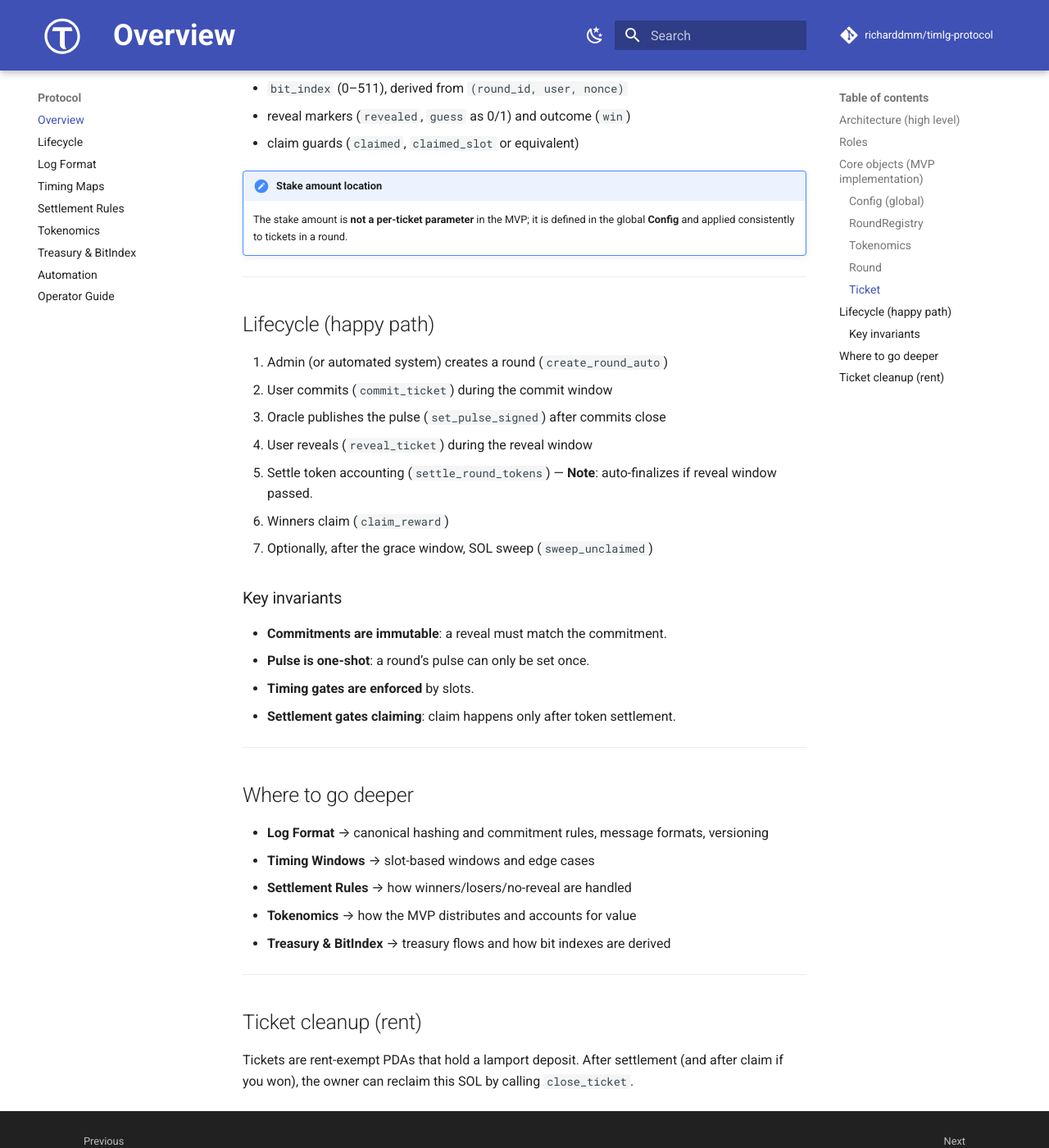
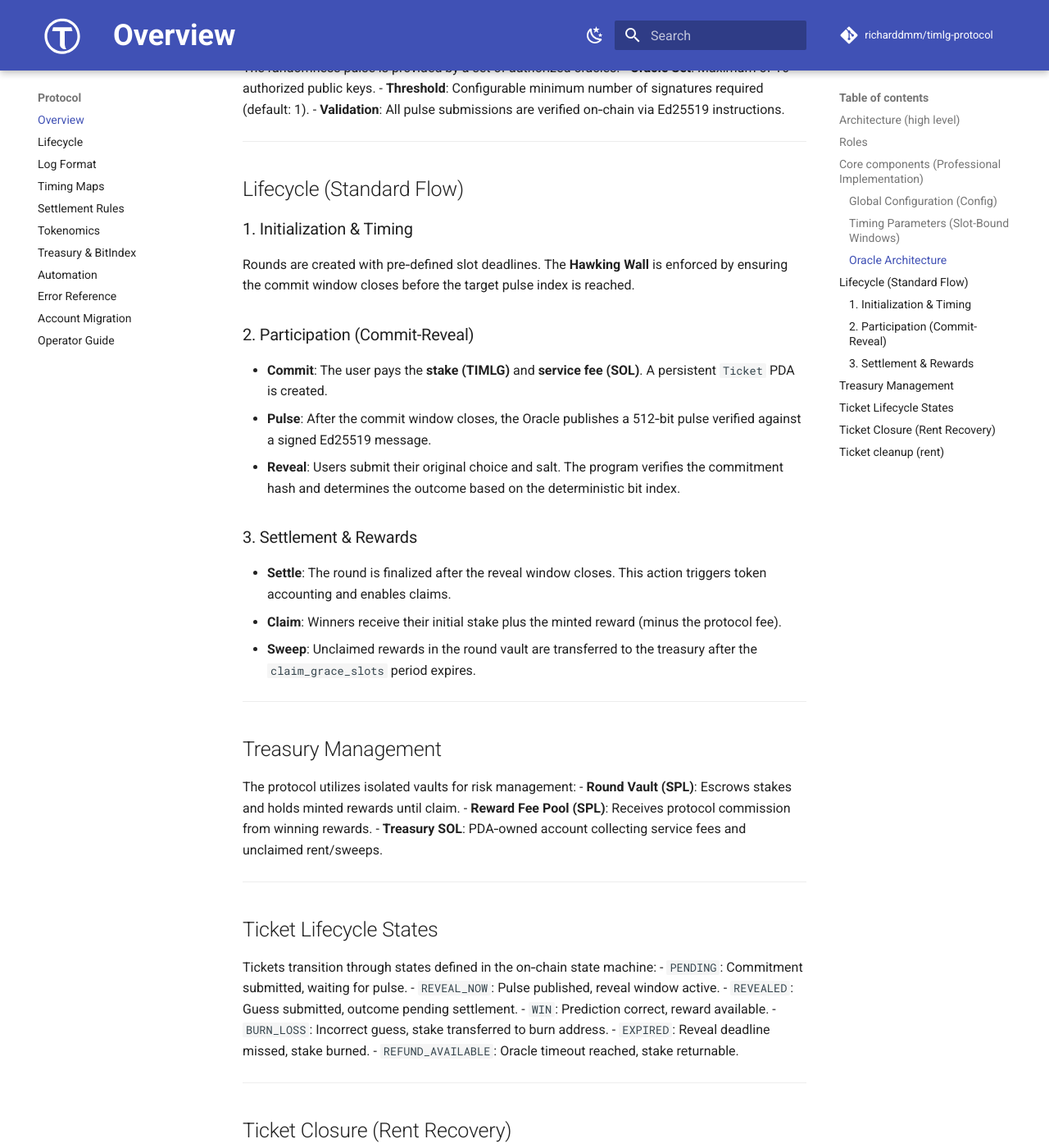
Before and after one commit to TIMLG-Protocol/timlg-protocol, an MkDocs documentation site: the page built from docs/protocol/overview.md, in a window 1280 px wide and 1400 px high, scrolled down 2465 px. Shown: the whole window at 82% size. Built offline with MkDocs 1.6.1 and Material for MkDocs 9.7.7, drawn with Linux system fonts in a browser that asks for light colours; a script that is not in the unit is left out; comment, search, counter and statistics services are not loaded; some of the changed text lies outside the part shown.

Commit message:
docs: overhaul documentation, integrate Live Audit into roadmap, and add technical reference files

```diff
--- a/docs/protocol/overview.md
+++ b/docs/protocol/overview.md
@@ -43,81 +43,86 @@ graph TD
 
 ---
 
-## Core objects (MVP implementation)
+## Core components (Professional Implementation)
 
-### Config (global)
+### Global Configuration (`Config`)
 
-The **Config** account defines deployment-wide parameters, including:
+The **Config** account defines deployment‑wide parameters and enforces protocol‑level guardrails.
 
-- `admin` (governing authority for admin-gated instructions)
-- `timlg_mint` (TIMLG SPL token mint)
-- `stake_amount` (fixed cost per ticket)
-- `treasury` (SPL account for fee collection)
-- `treasury_sol` (System account for lamport collection)
-- `claim_grace_slots` (standard window before sweep)
+| Parameter | Type | Description |
+|---|---|---|
+| `admin` | Pubkey | Governing authority for admin‑gated instructions. |
+| `timlg_mint`| Pubkey | TIMLG SPL token mint (SPL‑2022). |
+| `stake_amount` | u64 | Fixed cost per ticket (default: 1 000 000 000 base units). |
+| `treasury` | Pubkey | SPL‑token vault for fee collection (`reward_fee_pool`). |
+| `treasury_sol` | Pubkey | System PDA for lamport collection (SOL service fees/rent). |
+| `claim_grace_slots` | u64 | Window before unclaimed rewards can be swept (default: 900). |
+| `sol_service_fee` | u64 | Fee in lamports charged per ticket (configurable). |
 
-### RoundRegistry
+### Timing Parameters (Slot-Bound Windows)
 
-Used to maintain the sequence of automated rounds:
-- `next_round_id`: The ID to be assigned to the next created round.
+TIMLG operates on a strict slot‑based schedule to maintain the integrity of the randomness pulse.
 
-### Tokenomics
+| Setting | Default Value | Description |
+|---|---|---|
+| `COMMIT_WINDOW` | 1000 slots | Window during which users can submit commitments. |
+| `REVEAL_WINDOW` | 1000 slots | Window during which users must reveal their guesses. |
+| `MIN_REVEAL_WINDOW`| 60 slots | Minimum duration required for the reveal phase. |
+| `REFUND_TIMEOUT` | 150 slots | Deadline for oracle pulse submission before refunding. |
+| `CLAIM_GRACE` | 900 slots | Delay after settlement before sweeping unclaimed funds. |
 
-Configures economic parameters:
-- `reward_fee_bps`: Fees applied to winner rewards.
-- `reward_fee_pool`: PDA vault receiving fees.
+### Oracle Architecture
 
-### Round
-
-A **Round** defines:
-
-- `round_id`
-- `pulse_index_target`
-- `commit_deadline_slot` and `reveal_deadline_slot`
-- `pulse` (set once after commits close)
-- lifecycle flags: `pulse_set`, `finalized`, `token_settled`, `swept`
-
-### Ticket
-
-A **Ticket** binds a user to a single commitment:
-
-- `round_id`, `user`, `nonce`
-- `commitment` (32 bytes)
-- `bit_index` (0–511), derived from `(round_id, user, nonce)`
-- reveal markers (`revealed`, `guess` as 0/1) and outcome (`win`)
-- claim guards (`claimed`, `claimed_slot` or equivalent)
-
-!!! note "Stake amount location"
-    The stake amount is **not a per-ticket parameter** in the MVP; it is defined in the global **Config** and applied consistently to tickets in a round.
+The randomness pulse is provided by a set of authorized oracles.
+- **Oracle Set**: Maximum of 16 authorized public keys.
+- **Threshold**: Configurable minimum number of signatures required (default: 1).
+- **Validation**: All pulse submissions are verified on‑chain via Ed25519 instructions.
 
 ---
 
-## Lifecycle (happy path)
+## Lifecycle (Standard Flow)
 
-1. Admin (or automated system) creates a round (`create_round_auto`)
-2. User commits (`commit_ticket`) during the commit window
-3. Oracle publishes the pulse (`set_pulse_signed`) after commits close
-4. User reveals (`reveal_ticket`) during the reveal window
-5. Settle token accounting (`settle_round_tokens`) — **Note**: auto-finalizes if reveal window passed.
-6. Winners claim (`claim_reward`)
-7. Optionally, after the grace window, SOL sweep (`sweep_unclaimed`)
+### 1. Initialization & Timing
+Rounds are created with pre‑defined slot deadlines. The **Hawking Wall** is enforced by ensuring the commit window closes before the target pulse index is reached.
 
-### Key invariants
+### 2. Participation (Commit-Reveal)
+- **Commit**: The user pays the **stake (TIMLG)** and **service fee (SOL)**. A persistent `Ticket` PDA is created.
+- **Pulse**: After the commit window closes, the Oracle publishes a 512‑bit pulse verified against a signed Ed25519 message.
+- **Reveal**: Users submit their original choice and salt. The program verifies the commitment hash and determines the outcome based on the deterministic bit index.
 
-- **Commitments are immutable**: a reveal must match the commitment.
-- **Pulse is one-shot**: a round’s pulse can only be set once.
-- **Timing gates are enforced** by slots.
-- **Settlement gates claiming**: claim happens only after token settlement.
+### 3. Settlement & Rewards
+- **Settle**: The round is finalized after the reveal window closes. This action triggers token accounting and enables claims.
+- **Claim**: Winners receive their initial stake plus the minted reward (minus the protocol fee).
+- **Sweep**: Unclaimed rewards in the round vault are transferred to the treasury after the `claim_grace_slots` period expires.
 
 ---
 
-## Where to go deeper
+## Treasury Management
 
-- **Log Format** → canonical hashing and commitment rules, message formats, versioning
-- **Timing Windows** → slot-based windows and edge cases
-- **Settlement Rules** → how winners/losers/no-reveal are handled
-- **Tokenomics** → how the MVP distributes and accounts for value
-- **Treasury & BitIndex** → treasury flows and how bit indexes are derived
+The protocol utilizes isolated vaults for risk management:
+- **Round Vault (SPL)**: Escrows stakes and holds minted rewards until claim.
+- **Reward Fee Pool (SPL)**: Receives protocol commission from winning rewards.
+- **Treasury SOL**: PDA‑owned account collecting service fees and unclaimed rent/sweeps.
+
+---
+
+## Ticket Lifecycle States
+
+Tickets transition through states defined in the on‑chain state machine:
+- `PENDING`: Commitment submitted, waiting for pulse.
+- `REVEAL_NOW`: Pulse published, reveal window active.
+- `REVEALED`: Guess submitted, outcome pending settlement.
+- `WIN`: Prediction correct, reward available.
+- `BURN_LOSS`: Incorrect guess, stake transferred to burn address.
+- `EXPIRED`: Reveal deadline missed, stake burned.
+- `REFUND_AVAILABLE`: Oracle timeout reached, stake returnable.
+
+---
+
+## Ticket Closure (Rent Recovery)
+
+Tickets are rent‑exempt PDAs. To recover the SOL deposit, the user must call the `close_ticket` instruction after the ticket has been fully processed (Claimed, Burned, or Refunded). The instruction closes the account and transfers the lamports back to the user.
+
 
 
 ---
--- a/mkdocs.yml
+++ b/mkdocs.yml
@@ -91,6 +91,8 @@ nav:
       - Tokenomics: protocol/tokenomics.md
       - Treasury & BitIndex: protocol/treasury_bitindex.md
       - Automation: protocol/automation.md
+      - Error Reference: protocol/errors.md
+      - Account Migration: protocol/migration.md
       - Operator Guide: runbook-devnet.md
 
   - Roadmap: roadmap/index.md
```
Also changed, not shown: docs/assets/beta/audit_stats.json (+182 -182 lines), docs/index.md (+14 -48 lines), docs/protocol/errors.md (added, +17 -0 lines), docs/protocol/migration.md (added, +17 -0 lines), docs/protocol/tokenomics.md (+20 -5 lines), docs/roadmap/index.md (+18 -4 lines), 1 other file.
